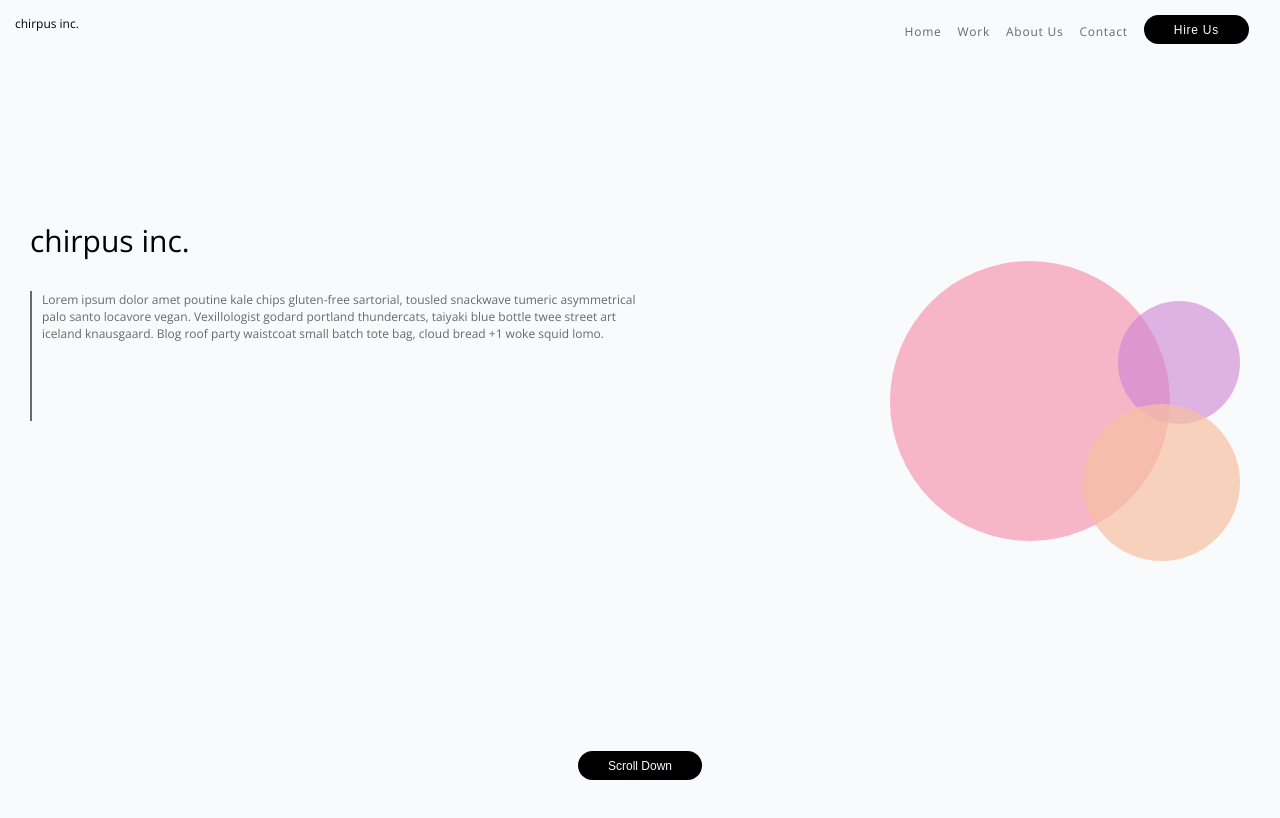
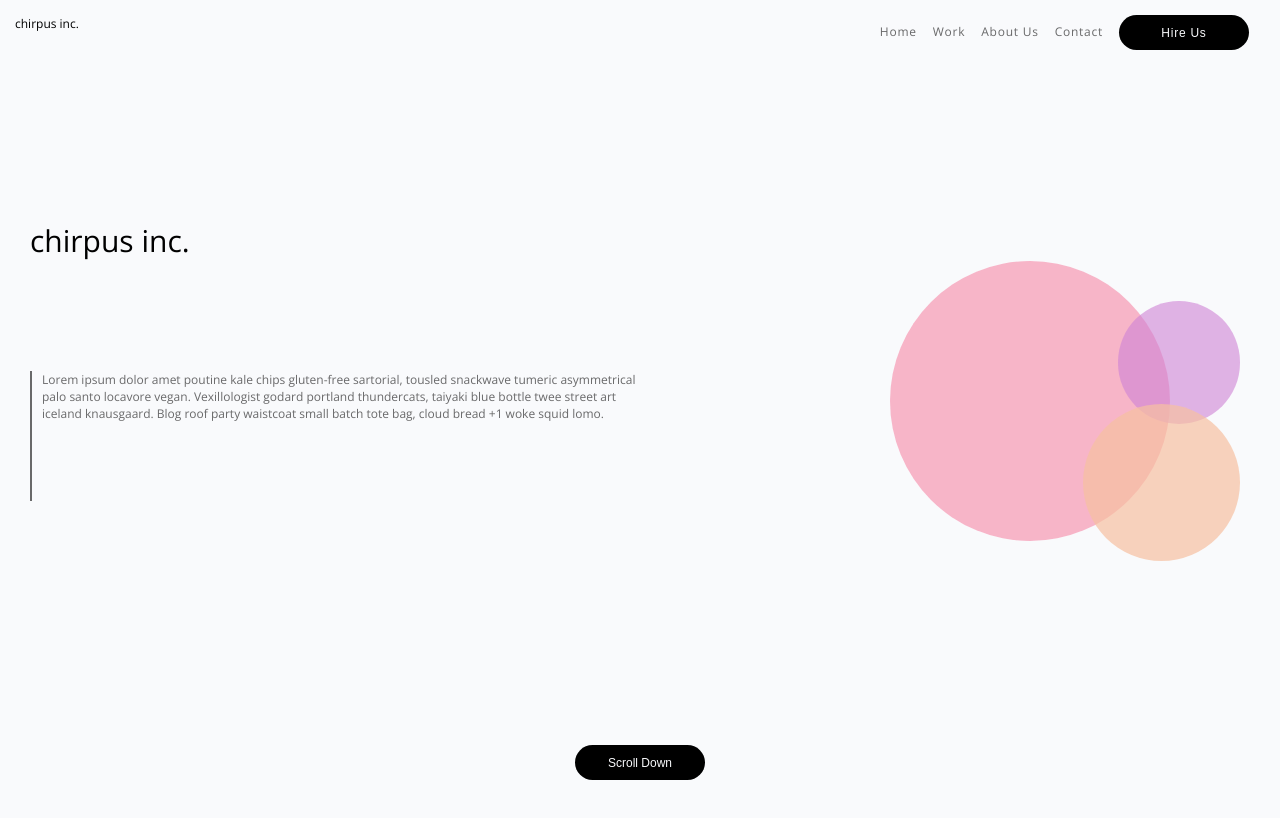
Before and after one commit to tabbplomaritas/Lab1Part1, a plain HTML site: page index.html in a window 1280 px wide. Shown: the top 818 px of the page. Drawn offline with nearby package versions, Linux system fonts and the light colour scheme.

Commit message:
added media queries stylsheet and refactored css for mobile respsonsiveness

```diff
--- a/index.html
+++ b/index.html
@@ -5,10 +5,12 @@
   <meta name="viewport" content="width=device-width, initial-scale=1.0">
   <meta http-equiv="X-UA-Compatible" content="ie=edge">
   <link rel="stylesheet" href="style.css">
+  <link rel="stylesheet" href="mediaqueries.css">
   <!-- Google fonts -->
   <link href="https://fonts.googleapis.com/css?family=Open+Sans:400,700" rel="stylesheet">
   <title>chirpus inc.</title>
 </head>
+
 <body>
 
   <nav>
@@ -18,7 +20,7 @@
       <li class="navLinks"><a href="#">Work</a></li>
       <li class="navLinks"><a href="#">About Us</a></li>
       <li class="navLinks"><a href="#">Contact</a></li>
-      <button class="navLinks btn"><a href="#">Hire Us</a></button>
+      <button class="navLinks"><a href="#">Hire Us</a></button>
     </ul>
   </nav>
 
@@ -33,7 +35,7 @@
       </div>
     </section>
 
-    <button class="btn" id="scrollDown"><a href="#theEnd">Scroll Down</a></button>
+    <button id="scrollDown"><a href="#theEnd">Scroll Down</a></button>
 
   </main>
 </body>
--- /dev/null
+++ b/mediaqueries.css
@@ -0,0 +1,58 @@
+/* TABLET STYLES */
+@media screen and (min-width: 650px) {
+
+  .circles {
+    display: block;
+  }
+
+  .welcome {
+  flex-direction: column;
+  }
+}
+
+
+/* //desktop styles */
+
+@media screen and (min-width: 850px) {
+
+  main {
+  margin: 10rem 3rem;
+  }
+
+  .welcome {
+    flex-direction: row;
+  }
+
+  .welcome p {
+    width: 50%;
+  }
+
+
+  nav {
+    flex-direction: row;
+    height: 10rem;
+  }
+
+  .navLinks:last-child {
+    margin-top: 0;
+  }
+
+  ul {
+  flex-direction: row;
+
+  }
+
+  ul button {
+    width: 13rem;
+  }
+
+  .circles {
+    height: 35rem;
+    width: 35rem;
+    margin-right: 1rem;
+  }
+
+  #scrollDown {
+    width: 13rem;
+  }
+}
--- a/style.css
+++ b/style.css
@@ -21,14 +21,16 @@ body {
 
 nav {
   display: flex;
-  flex-direction: row;
+  flex-direction: column;
   justify-content: space-between;
   top: 0;
-  height: 10rem;
+  height: 18rem;
   padding: 1rem;
 }
 
 ul {
+  display: flex;
+  flex-direction: column;
   padding: .5rem;
 }
 
@@ -36,7 +38,7 @@ ul {
   margin-right: 1.6rem;
   color: #69696a;
   font-size: 1.2rem;
-  float: left;
+  margin-top: .75rem;
   list-style: none;
   letter-spacing: .075rem;
 }
@@ -45,7 +47,13 @@ ul {
   margin-top: .75rem;
 }
 
-.btn {
+.navLinks:last-child {
+  margin-top: .75rem;
+}
+
+button {
+  width: 90%;
+  height: 3.5rem;
   text-align: center;
   display: inline-block;
   padding: .75rem 3rem;
@@ -56,8 +64,13 @@ ul {
   font-size: 1.2rem;
 }
 
-.btn a {
+ul button {
+  width: 100%;
+}
+
+button a {
   color: #f9fafc;
+
 }
 
 nav #brand {
@@ -69,7 +82,7 @@ nav #brand {
 }
 
 main {
-  margin: 10rem 3rem;
+  margin: 5rem 3rem;
   display: flex;
   height: 100vh;
   flex-direction: column;
@@ -83,8 +96,8 @@ h1 {
 
 .welcome {
   display: flex;
-  flex-direction: row;
   justify-content: space-between;
+  align-items: center;
   width: 100%;
   height: auto;
 }
@@ -92,8 +105,8 @@ h1 {
 .welcome p {
   display: inline-block;
   height: 37%;
-  width: 50%;
-  margin-top: 3rem;
+  width: 100%;
+  margin: 3rem 0;
   padding-left: 1rem;
   border-left: .2rem solid #69696a;
   color: #69696a;
@@ -102,10 +115,10 @@ h1 {
 }
 
 .circles {
-  width: 35rem;
-  height: 35rem;
+  display: none;
+  width: 25rem;
+  height: 25rem;
   position: relative;
-  margin-right: 1rem;
 }
 
 .circ {
@@ -144,6 +157,7 @@ h1 {
 
 #scrollDown {
   margin-bottom: 2rem;
+  width: 95%;
   position: absolute;
   bottom: 0;
   right: 50%;
```
